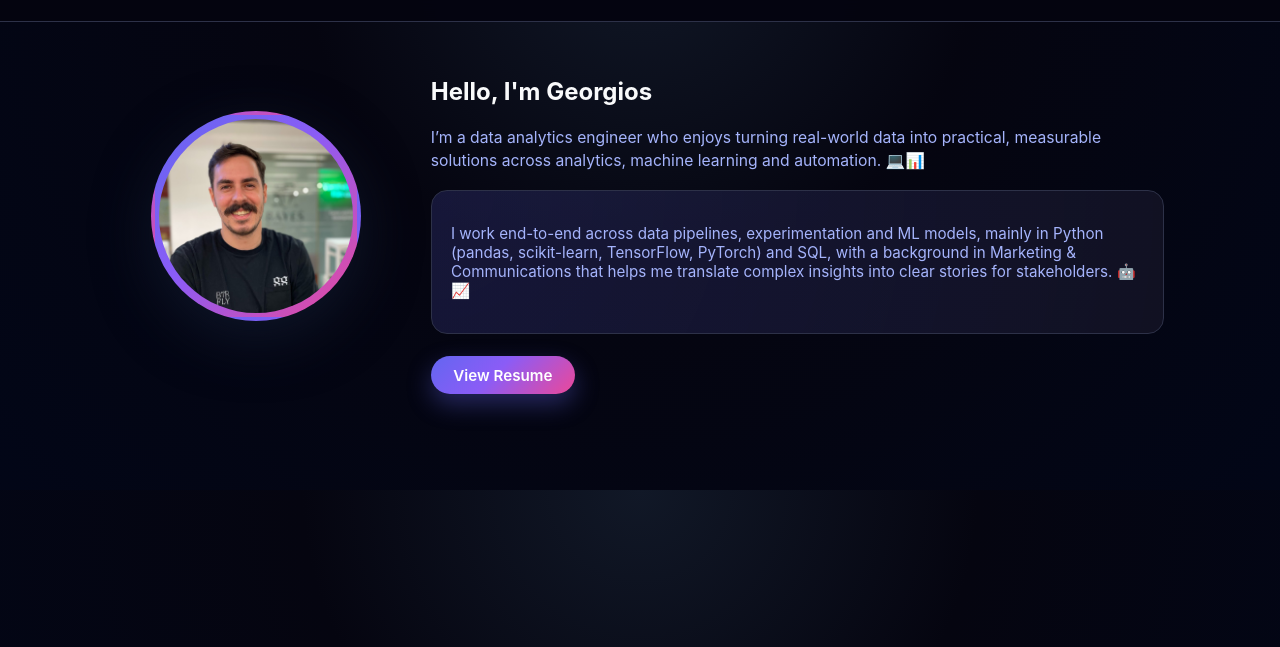
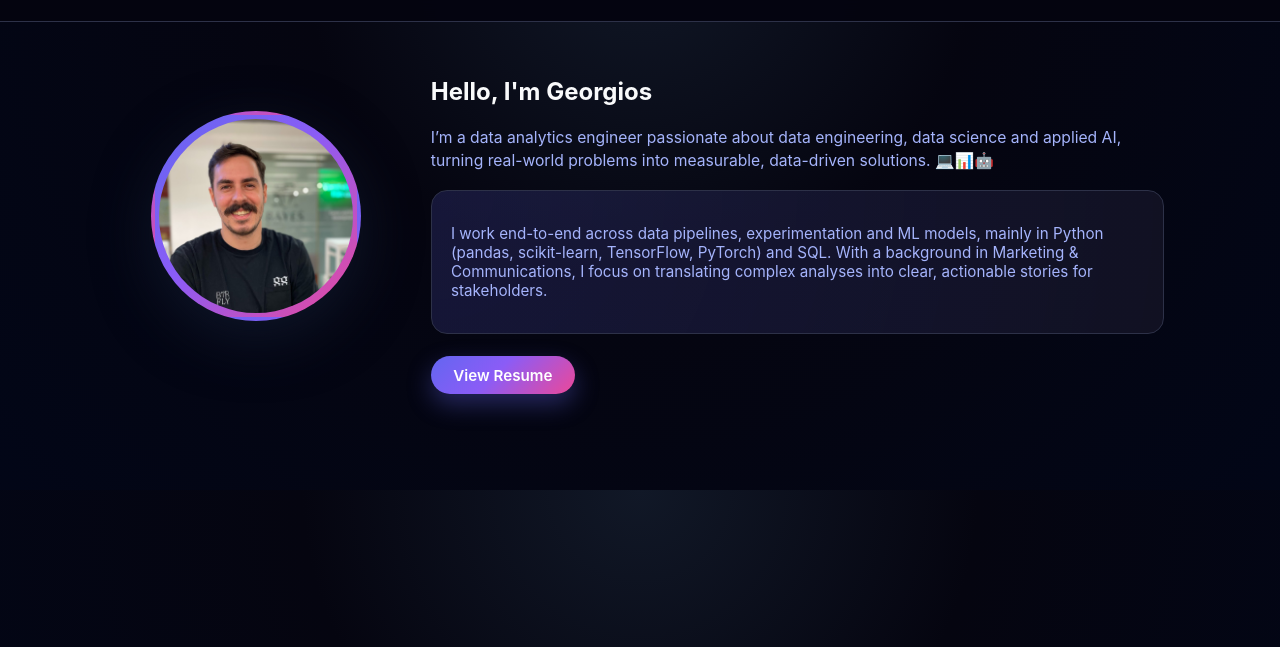
Before and after one commit to georgekalf/portfolio, a plain HTML site: page index.html in a window 1280 px wide. Shown: the part 61-708 px from the top of the page. Drawn offline with Linux system fonts and the light colour scheme.

Commit message:
added more context

```diff
--- a/index.html
+++ b/index.html
@@ -36,15 +36,15 @@
         <div class="about-column">
           <h1>Hello, I'm Georgios</h1>
           <p class="subtitle">
-            I’m a data analytics engineer who enjoys turning real-world data into practical, measurable solutions
-            across analytics, machine learning and automation. 💻📊
+            I’m a data analytics engineer passionate about data engineering, data science and applied AI, turning
+            real-world problems into measurable, data-driven solutions. 💻📊🤖
           </p>
 
           <div class="about-box">
             <p>
               I work end-to-end across data pipelines, experimentation and ML models, mainly in Python
-              (pandas, scikit-learn, TensorFlow, PyTorch) and SQL, with a background in Marketing & Communications
-              that helps me translate complex insights into clear stories for stakeholders. 🤖📈
+              (pandas, scikit-learn, TensorFlow, PyTorch) and SQL. With a background in Marketing & Communications,
+              I focus on translating complex analyses into clear, actionable stories for stakeholders.
             </p>
           </div>
 
```
